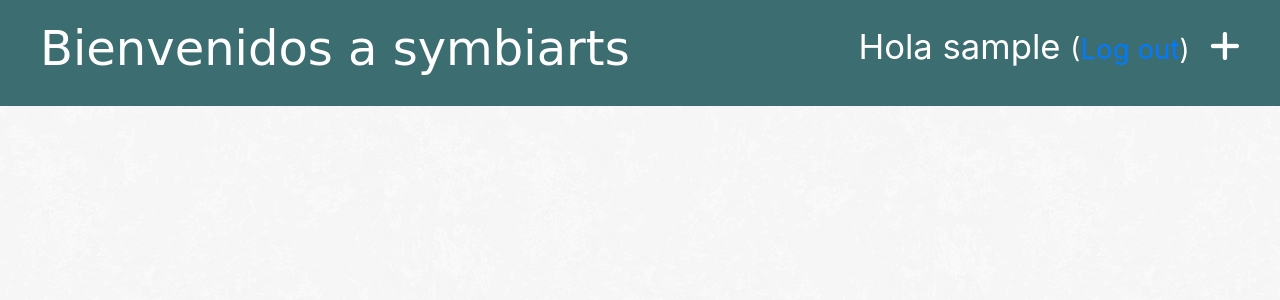
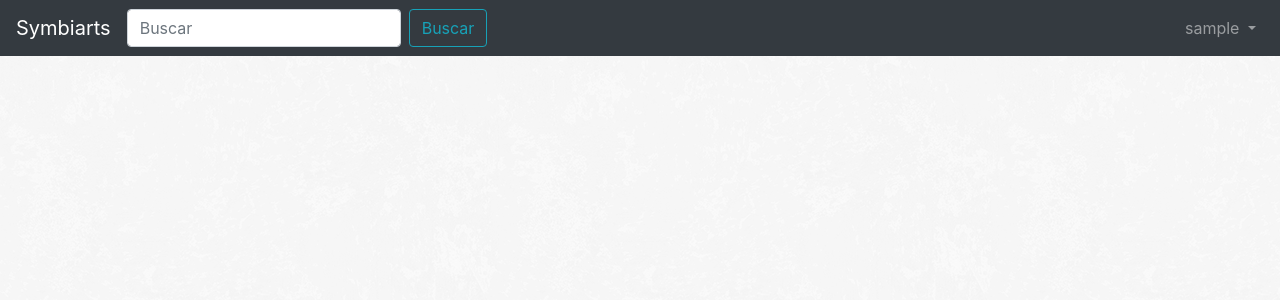
Before and after one commit to Felipe-Navas/Symbiarts---Django, a Django app: page / in a window 1280 px wide. Shown: the top 300 px of the page. Run offline with Django 3.2, Linux system fonts and the light colour scheme; the visitor is signed in with stand-in values (Sample User, id 1); data that the repository does not hold is empty; some libraries are stand-ins or nearby versions.

Commit message:
Agregado de navbar

```diff
--- a/symbiarts_app/static/css/symbiarts.css
+++ b/symbiarts_app/static/css/symbiarts.css
@@ -1,5 +1,9 @@
 body {
-  background-image: url(../img/white_wall_hash.png);
+    background-image: url(../img/white_wall_hash.png);
+}
+
+.content {
+    padding-top: 56px;
 }
 
 .lista_obras {
--- a/symbiarts_app/templates/symbiarts_app/base.html
+++ b/symbiarts_app/templates/symbiarts_app/base.html
@@ -10,15 +10,41 @@
     <script src="https://kit.fontawesome.com/5c41414057.js"></script>
 </head>
 <body>
-    <div class="page-header">
-        {% if user.is_authenticated %}
-            <a href="{% url 'symbiarts_app:nueva_obra' %}" class="top-menu"><i class="fas fa-plus"></i></a>
-            <p class="top-menu">Hola {{ user.username }} <small>(<a href="{% url 'logout' %}">Log out</a>)</small></p>
-        {% else %}
-            <a href="{% url 'login' %}" class="top-menu"><i class="fas fa-lock"></i></a>
-        {% endif %}
-        <h1><a href="/">Bienvenidos a symbiarts</a></h1>
-    </div>
+    <nav class="navbar navbar-expand-sm fixed-top navbar-dark bg-dark">
+      <a class="navbar-brand" href="/">Symbiarts</a>
+      <button class="navbar-toggler" type="button" data-toggle="collapse" data-target="#navbarSupportedContent" aria-controls="navbarSupportedContent" aria-expanded="false" aria-label="Toggle navigation">
+        <span class="navbar-toggler-icon"></span>
+      </button>
+      <div class="collapse navbar-collapse" id="navbarSupportedContent">
+        <form class="form-inline my-2 my-lg-0">
+          <input class="form-control mr-sm-2" type="search" placeholder="Buscar" aria-label="Search">
+          <button class="btn btn-outline-info my-2 my-sm-0" type="submit">Buscar</button>
+        </form>
+        <ul class="navbar-nav ml-auto">
+          <li class="nav-item dropdown">
+            {% if user.is_authenticated %}
+                <a class="nav-link dropdown-toggle" href="#" id="navbarDropdown" role="button" data-toggle="dropdown" aria-haspopup="true" aria-expanded="false">
+                  {{ user.username }}
+                </a>
+                <div class="dropdown-menu dropdown-menu-right" aria-labelledby="navbarDropdown">
+                    <a class="dropdown-item" href="{% url 'symbiarts_app:nueva_obra' %}">Nueva Obra</a>
+                    <a class="dropdown-item" href="{% url 'logout' %}">Cerrar sesión</a>
+                    <div class="dropdown-divider"></div>
+                    <a class="dropdown-item disabled" href="#" aria-disabled="true">Perfil</a>
+                    <a class="dropdown-item disabled" href="#" aria-disabled="true">Membresia</a>
+                    <a class="dropdown-item disabled" href="#" aria-disabled="true">Comisiones</a>
+                    <a class="dropdown-item disabled" href="#" aria-disabled="true">E.P</a>
+                    <a class="dropdown-item disabled" href="#" aria-disabled="true">Grupos</a>
+                </div>
+            {% else %}
+                <a class="btn btn-secondary" href="{% url 'login' %}">Iniciar sesión</a>
+                <a class="btn btn-primary" href="{% url 'signup' %}">Regístrate</a>
+            {% endif %}
+          </li>
+        </ul>
+      </div>
+    </nav>
+
     <div class="content container">
         <div class="row">
             <div class="col-md-12">
--- a/symbiarts_app/templates/symbiarts_app/detalle_obra.html
+++ b/symbiarts_app/templates/symbiarts_app/detalle_obra.html
@@ -46,6 +46,7 @@
             <div class="comment">
                 <div class="date">
                     {{ comentario.fecha }}
+                    <!-- Agregar que solo el usuario logueado pueda eliminar sus propios comentarios -->
                     <a href="{% url 'symbiarts_app:eliminar_comentario' pk=comentario.pk %}"><i class="far fa-trash-alt"></i></a>
                 </div>
                 <strong>{{ comentario.usuario }}</strong>
--- a/symbiarts_app/templates/symbiarts_app/lista_obras.html
+++ b/symbiarts_app/templates/symbiarts_app/lista_obras.html
@@ -20,10 +20,10 @@
                         <p class="card-text">Dimensiones: {{ obra.dimensiones }}</p>
                     {% endif %}
                     {% if obra.precio %}
-                        <pclass="card-text">Precio: {{ obra.precio }}</p>
+                        <p class="card-text">Precio: {{ obra.precio }}</p>
                     {% endif %}
                     {% if obra.tipo %}
-                        <pclass="card-text">Tipo: {{ obra.tipo }}</p>
+                        <p class="card-text">Tipo: {{ obra.tipo }}</p>
                     {% endif %}
                     <div class="card-footer text-muted">
                         Publicada el {{ obra.fecha_publicacion }}
```
